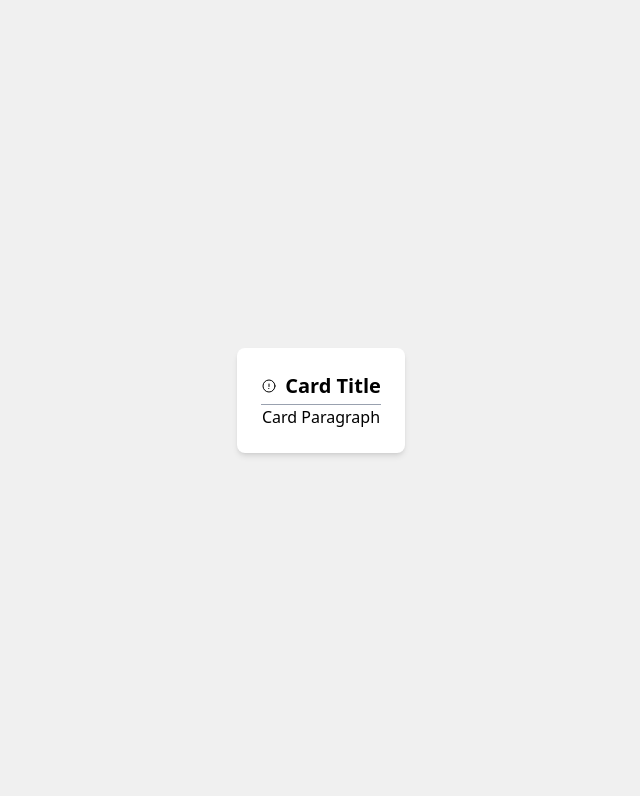
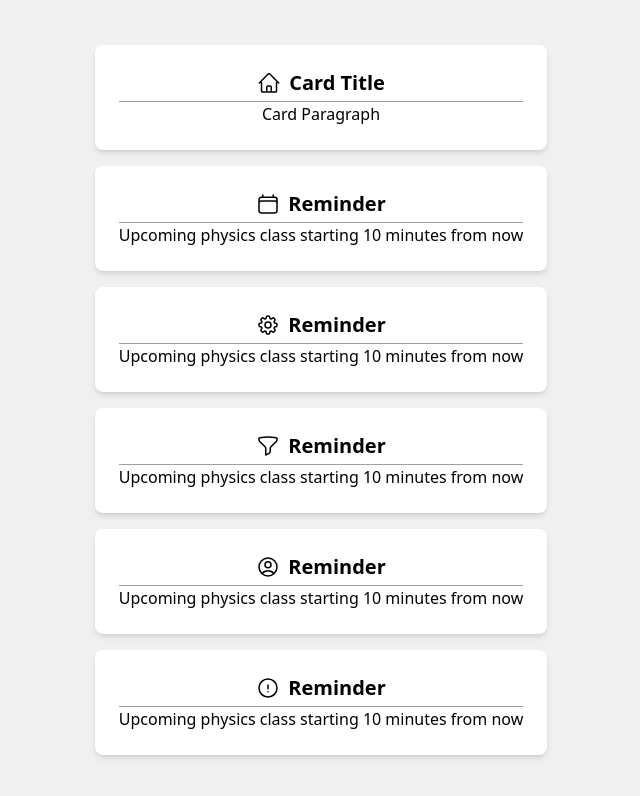
Before and after one commit to Jg-365/dismiscipline, a React (Vite) app: page / in a window 1280 px wide. Shown: the top 796 px of the page, without its empty margins (319-959 px from the left). Built offline with nearby package versions, Linux system fonts and the light colour scheme.

Commit message:
feat: add main cards to dashboard section

```diff
--- a/src/App.tsx
+++ b/src/App.tsx
@@ -1,16 +1,69 @@
-import Card from './components/Card.tsx'
-import './App.css'
+import Card from "./components/Card.tsx";
+import { icons } from "./icons/index.tsx";
+import "./App.css";
+
+const HomeIcon = icons.home;
+const UserIcon = icons.user;
+const SettingsIcon = icons.settings;
+const WarningIcon = icons.warning;
+const FilterIcon = icons.filter;
+const CalendarIcon = icons.calendar;
 
 function App() {
-
   return (
     <>
-    <Card title="Card Title" paragraph="Card Paragraph" icon={<svg xmlns="http://www.w3.org/2000/svg" fill="none" viewBox="0 0 24 24" strokeWidth={1.5} stroke="black" className="size-4">
-  <path strokeLinecap="round" strokeLinejoin="round" d="M12 9v3.75m9-.75a9 9 0 1 1-18 0 9 9 0 0 1 18 0Zm-9 3.75h.008v.008H12v-.008Z" />
-    </svg>
-} />
+      <div className="grid grid-cols-4 gap-4">
+        <Card
+          className="col-span-4"
+          title="Card Title"
+          paragraph="Card Paragraph"
+          icon={
+            <HomeIcon className="text-blue-500 w-6 h-6" />
+          }
+        />
+        <Card
+          className="col-span-4"
+          title="Reminder"
+          paragraph="Upcoming physics class starting 10 minutes from now"
+          icon={
+            <CalendarIcon className="text-blue-500 w-6 h-6" />
+          }
+        />
+        <Card
+          className="col-span-4"
+          title="Reminder"
+          paragraph="Upcoming physics class starting 10 minutes from now"
+          icon={
+            <SettingsIcon className="text-blue-500 w-6 h-6" />
+          }
+        />
+        <Card
+          className="col-span-4"
+          title="Reminder"
+          paragraph="Upcoming physics class starting 10 minutes from now"
+          icon={
+            <FilterIcon className="text-blue-500 w-6 h-6" />
+          }
+        />
+        <Card
+          className="col-span-4"
+          title="Reminder"
+          paragraph="Upcoming physics class starting 10 minutes from now"
+          icon={
+            <UserIcon className="text-blue-500 w-6 h-6" />
+          }
+        />
+        <Card
+          className="col-span-4"
+          title="Reminder"
+          paragraph="Upcoming physics class starting 10 minutes from now"
+          icon={
+            <WarningIcon className="text-blue-500 w-6 h-6" />
+          }
+        />
+      </div>
     </>
-  )
+  );
 }
 
-export default App
+export default App;
```
